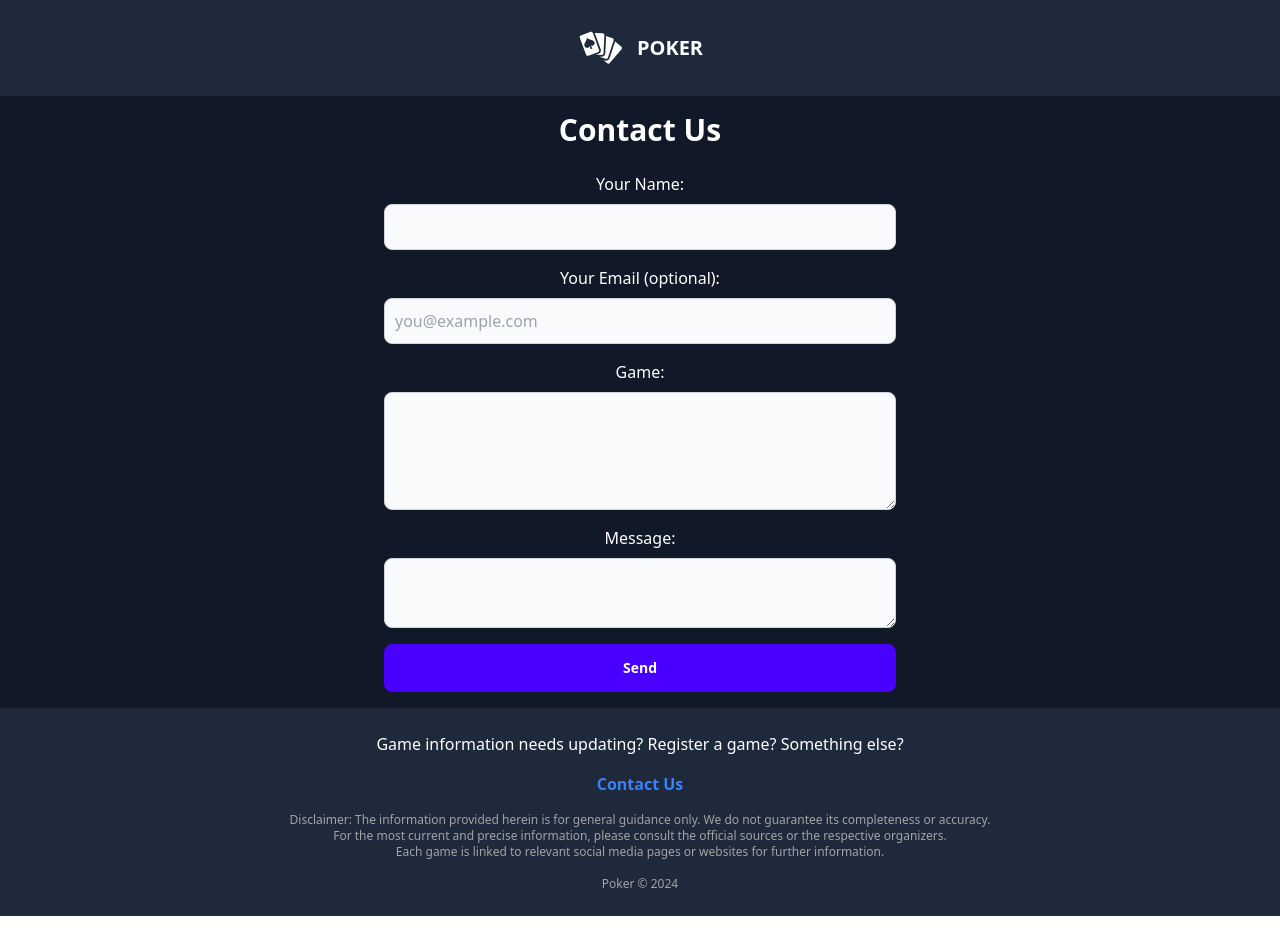
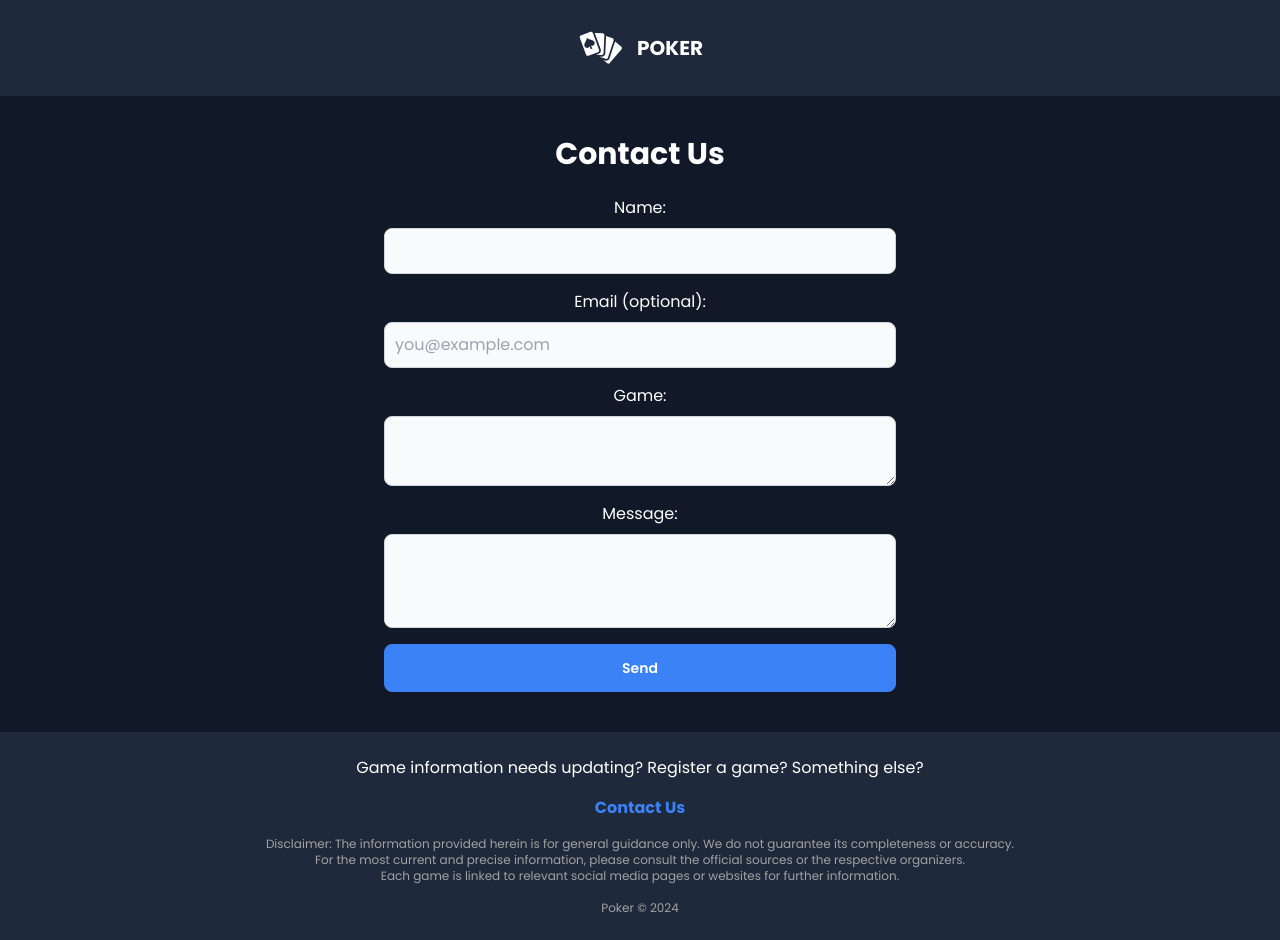
Before and after one commit to marcus-agrippa/poker-listing-app, a React (Create React App) app: page /contact in a window 1280 px wide. Before the commit the page ends 916 px from the top, so only its background shows below. Built offline with nearby package versions, Linux system fonts and the light colour scheme; the HTML template or start-up script is replaced by a standard one.

Commit message:
update font family

```diff
--- a/public/index.html
+++ b/public/index.html
@@ -7,6 +7,9 @@
     <meta name="theme-color" content="#000000" />
     <link rel="apple-touch-icon" href="%PUBLIC_URL%/logo192.png" />
     <link rel="manifest" href="%PUBLIC_URL%/manifest.json" />
+    <link
+      href="https://fonts.googleapis.com/css2?family=Poppins:wght@400;600;700&display=swap"
+      rel="stylesheet" />
   </head>
   <body>
     <form name="contact" netlify netlify-honeypot="bot-field" hidden>
--- a/src/App.css
+++ b/src/App.css
@@ -1,3 +1,7 @@
+body {
+  font-family: 'Poppins', sans-serif;
+}
+
 .App {
   text-align: center;
 }
--- a/src/components/ContactPage.jsx
+++ b/src/components/ContactPage.jsx
@@ -1,29 +1,29 @@
-import React, { useState } from 'react'
+import React, { useState } from 'react';
 
 const ContactPage = () => {
-  const [submitted, setSubmitted] = useState(false)
+  const [submitted, setSubmitted] = useState(false);
 
   const handleSubmit = async event => {
-    event.preventDefault()
-    const myForm = event.target
-    const formData = new FormData(myForm)
+    event.preventDefault();
+    const myForm = event.target;
+    const formData = new FormData(myForm);
 
     try {
       await fetch('/contact', {
         method: 'POST',
         headers: { 'Content-Type': 'application/x-www-form-urlencoded' },
         body: new URLSearchParams(formData).toString(),
-      })
-      setSubmitted(true)
-      myForm.reset()
+      });
+      setSubmitted(true);
+      myForm.reset();
     } catch (error) {
-      alert(error)
-      setSubmitted(false)
+      alert(error);
+      setSubmitted(false);
     }
-  }
+  };
 
   return (
-    <div className='container mx-auto p-4'>
+    <div className='container mx-auto p-4 mt-6 mb-6'>
       <h1 className='text-3xl text-white font-bold text-center mb-6'>
         Contact Us
       </h1>
@@ -38,7 +38,7 @@ const ContactPage = () => {
             <label
               htmlFor='name'
               className='block mb-2 text-md text-white font-medium text-gray-700'>
-              Your Name:
+              Name:
             </label>
             <input
               type='text'
@@ -52,7 +52,7 @@ const ContactPage = () => {
             <label
               htmlFor='contactEmail'
               className='block mb-2 text-md text-white font-medium text-gray-700'>
-              Your Email (optional):
+              Email (optional):
             </label>
             <input
               type='email'
@@ -72,8 +72,7 @@ const ContactPage = () => {
             <textarea
               name='game'
               id='game'
-              className='bg-gray-50 border border-gray-300 text-gray-900 text-md rounded-lg focus:ring-blue-500 focus:border-blue-500 block w-full p-2.5'
-              rows='4'></textarea>
+              className='bg-gray-50 border border-gray-300 text-gray-900 text-md rounded-lg focus:ring-blue-500 focus:border-blue-500 block w-full p-2.5'></textarea>
           </div>
 
           <div className='mb-4'>
@@ -85,11 +84,14 @@ const ContactPage = () => {
             <textarea
               name='message'
               id='message'
-              className='bg-gray-50 border border-gray-300 text-gray-900 text-md rounded-lg focus:ring-blue-500 focus:border-blue-500 block w-full p-2.5'></textarea>
+              className='bg-gray-50 border border-gray-300 text-gray-900 text-md rounded-lg focus:ring-blue-500 focus:border-blue-500 block w-full p-2.5'
+              rows='3'></textarea>
           </div>
 
           <div className='text-center'>
-            <button type='submit' className='btn btn-primary w-full text-white'>
+            <button
+              type='submit'
+              className='btn bg-blue-500 border-blue-500 hover:bg-blue-400 hover:border-blue-400 btn-primary w-full text-white'>
               Send
             </button>
           </div>
@@ -100,7 +102,7 @@ const ContactPage = () => {
         </div>
       )}
     </div>
-  )
-}
+  );
+};
 
-export default ContactPage
+export default ContactPage;
--- a/src/components/GameList.jsx
+++ b/src/components/GameList.jsx
@@ -126,7 +126,7 @@ const GameList = ({ activeDay, dataUrl, facebookPageUrls }) => {
                           gameTime={game.game_time}
                           className='absolute top-4 right-4'
                         />
-                        <h3 className='text-xl text-blue-500 font-semibold mb-6'>
+                        <h3 className='text-xl text-blue-500 font-bold mb-6'>
                           {game.venue}
                         </h3>
                         <div className='grid grid-cols-[auto,1fr] gap-4'>
--- a/src/components/TabList.jsx
+++ b/src/components/TabList.jsx
@@ -20,7 +20,7 @@ const TabList = ({ activeDay, setActiveDay, daysOfWeek }) => {
     <div>
       <p className='font-medium text-white mb-3'>
         Location: <br></br>
-        <span className='text-xl text-blue-500 font-semibold'>{location}</span>
+        <span className='text-xl text-blue-500 font-bold'>{location}</span>
       </p>
       <LastUpdated lastUpdated='April 7th, 2024' />
       <br></br>
--- a/tailwind.config.js
+++ b/tailwind.config.js
@@ -1,14 +1,22 @@
 /** @type {import('tailwindcss').Config} */
+
 module.exports = {
-  content: [
-    "./src/**/*.{js,jsx,ts,tsx}",
-  ],
+  content: ['./src/**/*.{js,jsx,ts,tsx}'],
   theme: {
     extend: {
+      fontFamily: {
+        poppins: ['Poppins', 'sans-serif'],
+      },
       keyframes: {
         pulse: {
-          '0%, 100%': { transform: 'scale(0.95)', boxShadow: '0 0 0 0 rgba(0, 255, 0, 0.7)' },
-          '70%': { transform: 'scale(1)', boxShadow: '0 0 0 10px rgba(0, 255, 0, 0)' },
+          '0%, 100%': {
+            transform: 'scale(0.95)',
+            boxShadow: '0 0 0 0 rgba(0, 255, 0, 0.7)',
+          },
+          '70%': {
+            transform: 'scale(1)',
+            boxShadow: '0 0 0 10px rgba(0, 255, 0, 0)',
+          },
         },
       },
       animation: {
@@ -16,5 +24,5 @@ module.exports = {
       },
     },
   },
-  plugins: [require("daisyui")],
-}
+  plugins: [require('daisyui')],
+};
```
